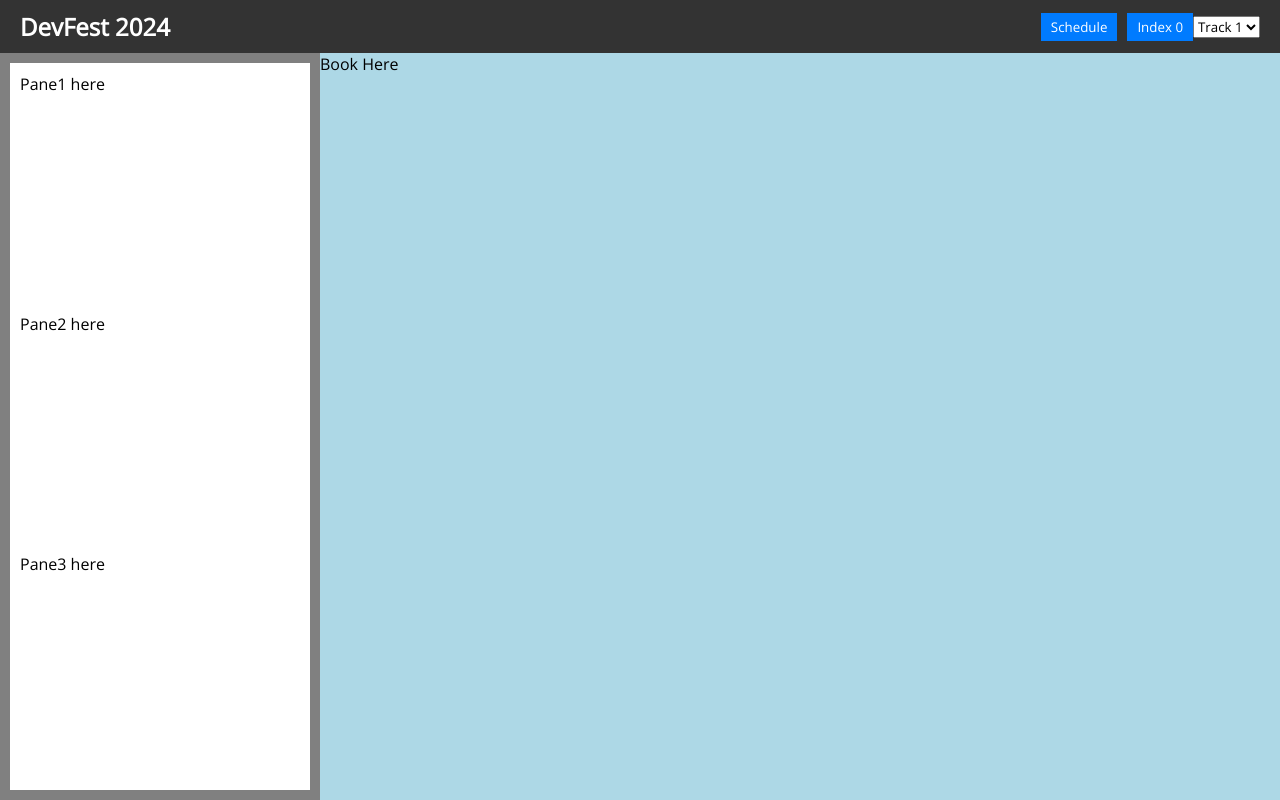
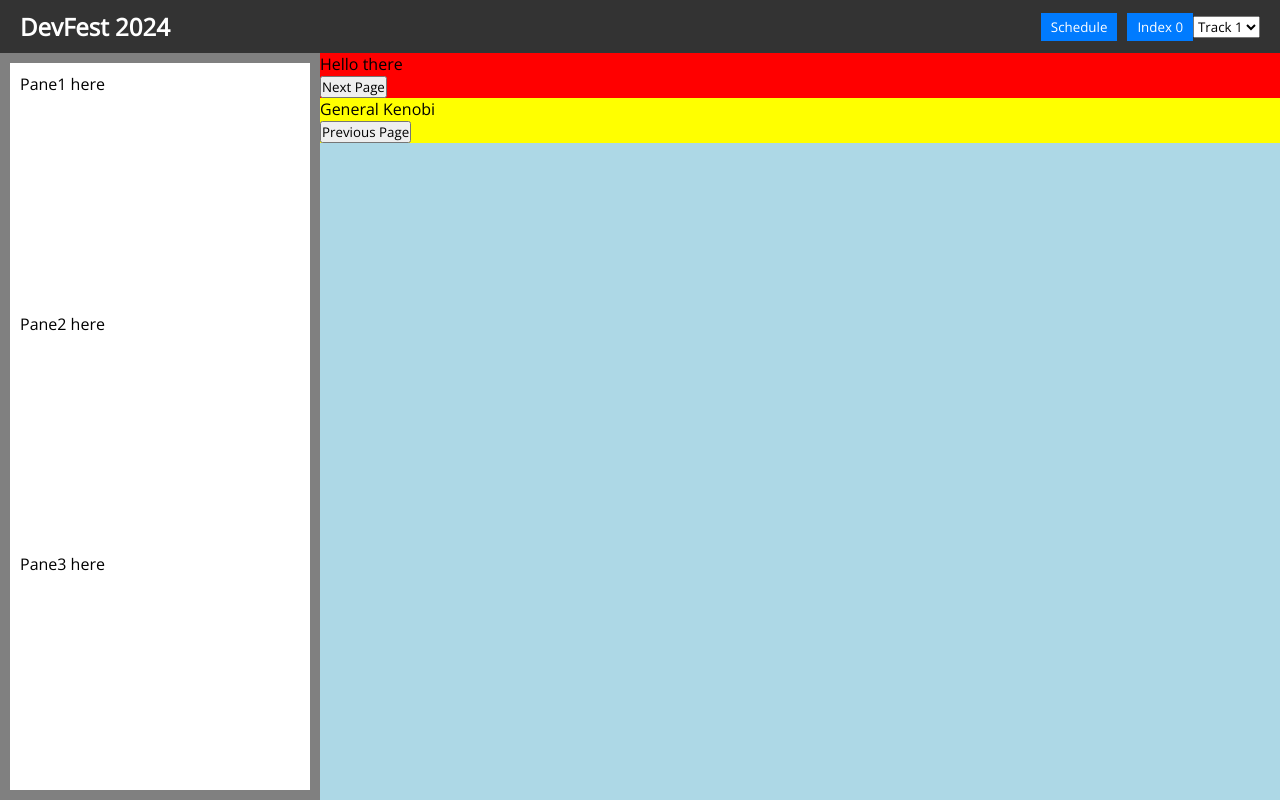
Before and after one commit to adicu/devfest-2024, a Next.js app: page / in a window 1280 px wide. Built offline with nearby package versions, Linux system fonts and the light colour scheme.

Commit message:
Added preliminary page flip prototype

```diff
--- a/src/components/Book.jsx
+++ b/src/components/Book.jsx
@@ -1,4 +1,5 @@
 import styled from "@emotion/styled";
+import PageFlip from "./book-components/PageFlip";
 
 const Book = ({ data, mobile }) => {
   const Container = styled.div`
@@ -6,7 +7,11 @@ const Book = ({ data, mobile }) => {
     flex: 3;
   `;
 
-  return <Container>Book Here</Container>;
+  return (
+    <Container>
+      <PageFlip />
+    </Container>
+  );
 };
 
 export default Book;
--- /dev/null
+++ b/src/components/book-components/PageFlip.jsx
@@ -0,0 +1,64 @@
+import React, { useState } from "react";
+import styled from "@emotion/styled";
+import { keyframes } from "@emotion/react";
+
+const flipAnimation = keyframes`
+  0% {
+    transform: rotateY(0deg);
+  }
+  100% {
+    transform: rotateY(180deg);
+  }
+`;
+
+const Page = styled.div`
+  width: 100%;
+  height: 100%;
+  perspective: 1000px;
+`;
+
+const PageFlipContainer = styled.div`
+  width: 100%;
+  height: 100%;
+  position: relative;
+  transform-style: preserve-3d;
+  transition: transform 0.5s;
+  animation: ${({ isFlipped }) => (isFlipped ? flipAnimation : "none")} 0.5s;
+  transform: ${({ isFlipped }) => (isFlipped ? "rotateY(180deg)" : "none")};
+`;
+
+const Page1 = styled.div`
+  background-color: red;
+`;
+
+const Page2 = styled.div`
+  /* Styles for Page 2 */
+  background-color: yellow;
+`;
+
+const PageFlip = () => {
+  const [isFlipped, setIsFlipped] = useState(false);
+
+  const handlePageFlip = () => {
+    setIsFlipped(!isFlipped);
+  };
+
+  return (
+    <Page>
+      <PageFlipContainer isFlipped={isFlipped}>
+        <Page1>
+          {/* Content of Page 1 */}
+          <p>Hello there</p>
+          <button onClick={handlePageFlip}>Next Page</button>
+        </Page1>
+        <Page2>
+          {/* Content of Page 2 */}
+          <p>General Kenobi</p>
+          <button onClick={handlePageFlip}>Previous Page</button>
+        </Page2>
+      </PageFlipContainer>
+    </Page>
+  );
+};
+
+export default PageFlip;
```
Also changed, not shown: 1 other file (tests, documents, lock files or other folders).
